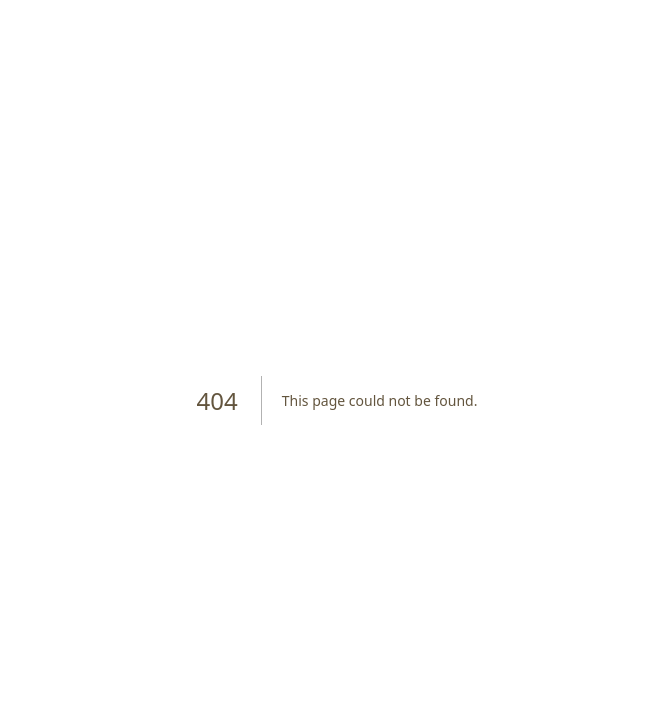
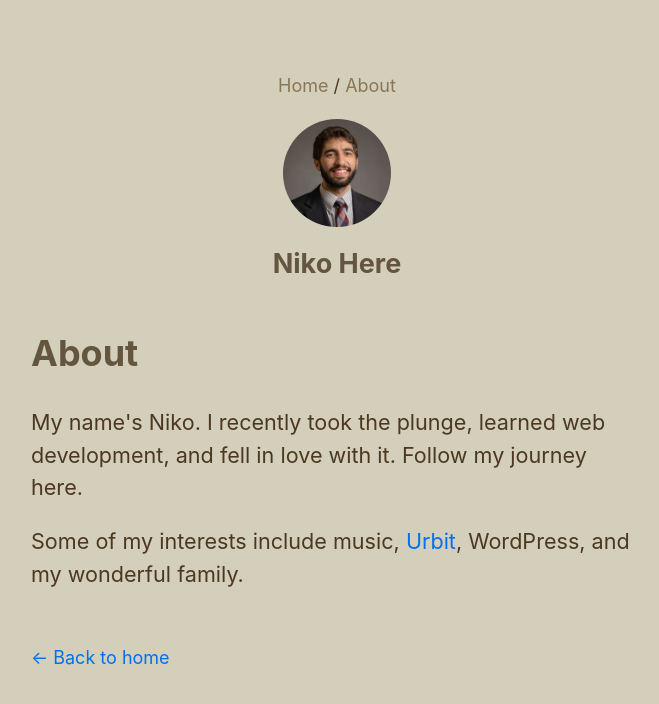
Before and after one commit to harmolipi/niko-here, a Next.js app: page /niko-here/about in a window 1280 px wide. Before the commit this address had no page. Shown: the top 704 px of the page, without its empty margins (303-962 px from the left). Built offline with nearby package versions, Linux system fonts and the light colour scheme.

Commit message:
feat(about): add about page

```diff
--- a/components/layout.js
+++ b/components/layout.js
@@ -11,6 +11,10 @@ const pages = [
   {
     name: "Home",
     path: "/",
+  },
+  {
+    name: "About",
+    path: "/about",
   },
 ];
 
--- /dev/null
+++ b/pages/about.js
@@ -0,0 +1,27 @@
+import Layout, { siteTitle } from "../components/layout";
+import Head from "next/head";
+import utilStyles from "../styles/utils.module.css";
+
+export default function About() {
+  return (
+    <Layout>
+      <Head>
+        <title>{siteTitle} - About</title>
+      </Head>
+      <h1>About</h1>
+      <section className={utilStyles.headingMd}>
+        <p>
+          My name&apos;s Niko. I recently took the plunge, learned web
+          development, and fell in love with it. Follow my journey here.
+        </p>
+        <p>
+          Some of my interests include music,{" "}
+          <a href="https://urbit.org" target="_blank" rel="noreferrer">
+            Urbit
+          </a>
+          , WordPress, and my wonderful family.
+        </p>
+      </section>
+    </Layout>
+  );
+}
```
